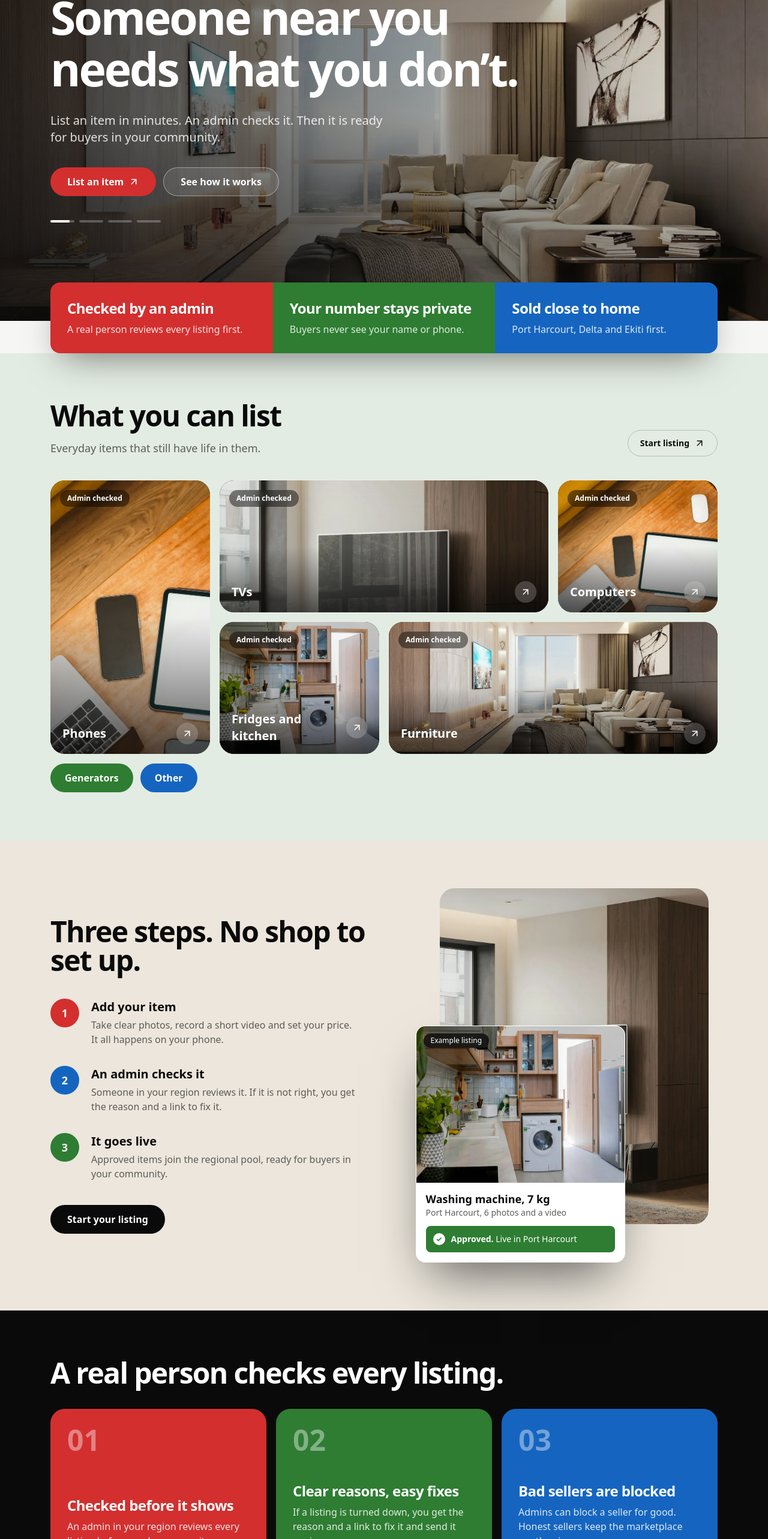
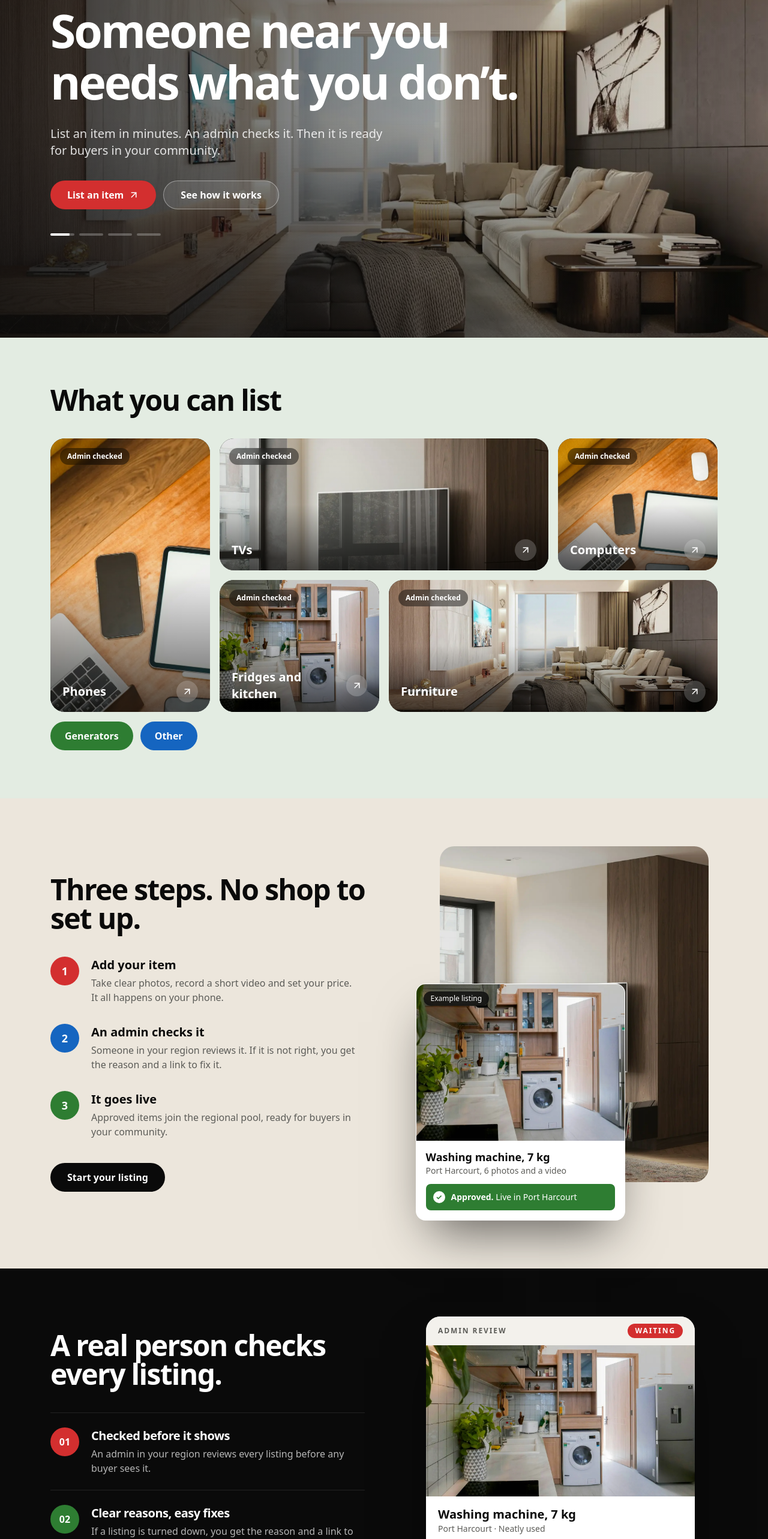
Before and after one commit to Ighodalo-Labs/obn-nation, a Next.js app in the folder apps/web/: page / in a window 1280 px wide. Shown: the part 234-2800 px from the top of the page at 60% size. Built offline with nearby package versions, Linux system fonts and the light colour scheme.

Commit message:
Landing: remove strip and dashes, new safety review card, FAQ, About, closing section, footer hovers, full-height hero; animated sign-in with code boxes
Co-Authored-By: Claude Sonnet 5.5 <noreply@anthropic.com>
Claude-Session: https://claude.ai/code/session_01SF3RpkDHhw3UuovDGoZzDL

```diff
--- a/apps/web/app/layout.tsx
+++ b/apps/web/app/layout.tsx
@@ -3,7 +3,7 @@ import '@fontsource-variable/manrope';
 import './globals.css';
 
 export const metadata: Metadata = {
-  title: 'OBN NATION — Connecting People',
+  title: 'OBN NATION | Connecting People',
   description: 'OBN NATION is a Nigerian community-driven decluttering and asset-liquidation marketplace.',
 };
 
--- a/apps/web/app/page.tsx
+++ b/apps/web/app/page.tsx
@@ -3,7 +3,7 @@ import Link from 'next/link';
 import type { Metadata } from 'next';
 import { LandingMotion } from '@/components/landing/LandingMotion';
 import { ListingCard } from '@/components/landing/ListingCard';
-import { ArrowUpRight } from 'lucide-react';
+import { ArrowUpRight, Check } from 'lucide-react';
 
 
 const ABOUT = [
@@ -27,12 +27,6 @@ const TILES = [
 ];
 const MORE = ['Generators', 'Other'];
 
-const PROOF = [
-  { title: 'Checked by an admin', text: 'A real person reviews every listing first.', bg: 'bg-brand-red' },
-  { title: 'Your number stays private', text: 'Buyers never see your name or phone.', bg: 'bg-brand-green' },
-  { title: 'Sold close to home', text: 'Port Harcourt, Delta and Ekiti first.', bg: 'bg-brand-blue' },
-];
-
 const TRUST = [
   { n: '01', title: 'Checked before it shows', text: 'An admin in your region reviews every listing before any buyer sees it.', bg: 'bg-brand-red' },
   { n: '02', title: 'Clear reasons, easy fixes', text: 'If a listing is turned down, you get the reason and a link to fix it and send it again.', bg: 'bg-brand-green' },
@@ -55,9 +49,9 @@ const FAQ = [
 
 // LP-4: title, description from the first sentence of the About copy, and Open Graph.
 export const metadata: Metadata = {
-  title: 'OBN NATION — Connecting People',
+  title: 'OBN NATION | Connecting People',
   description: ABOUT[0].split('. ')[0] + '.',
-  openGraph: { title: 'OBN NATION — Connecting People', description: ABOUT[0].split('. ')[0] + '.', type: 'website' },
+  openGraph: { title: 'OBN NATION | Connecting People', description: ABOUT[0].split('. ')[0] + '.', type: 'website' },
 };
 
 const FULL = 'ml-[calc(50%-50vw)] w-screen';
@@ -125,7 +119,7 @@ export default function Home() {
         </div>
         <div className="absolute inset-0 -z-10 bg-gradient-to-r from-[#0A0A0A]/80 via-[#0A0A0A]/40 to-transparent" aria-hidden="true" />
         <div className="absolute inset-0 -z-10 bg-gradient-to-t from-[#0A0A0A]/50 via-transparent to-transparent" aria-hidden="true" />
-        <div className={`${INNER} flex min-h-[620px] flex-col justify-center pb-28 pt-16 lg:min-h-[700px]`}>
+        <div className={`${INNER} flex min-h-[calc(100svh-4.5rem)] flex-col justify-center pb-24 pt-16`}>
           <p className="hero-fade mb-6 flex items-center gap-3 text-xs font-semibold uppercase tracking-[0.24em] text-white/80" style={{ ['--d' as string]: '.1s' }}>
             <span className="flex h-1 w-12 overflow-hidden rounded-full" aria-hidden="true"><i className="flex-1 bg-brand-red" /><i className="flex-1 bg-brand-green" /><i className="flex-1 bg-brand-blue" /></span>
             One Beta Nation
@@ -147,27 +141,9 @@ export default function Home() {
         </div>
       </section>
 
-      {/* Proof strip: three colour blocks, no icons */}
-      <section className={`${INNER} relative z-10 -mt-16`}>
-        <ul className="grid overflow-hidden rounded-2xl shadow-[0_24px_60px_-20px_rgba(0,0,0,.5)] sm:grid-cols-3" data-reveal>
-          {PROOF.map(({ title, text, bg }) => (
-            <li key={title} className={`${bg} p-7 text-white`}>
-              <b className="font-display block text-2xl font-extrabold leading-tight tracking-tight">{title}</b>
-              <span className="mt-2 block text-base text-white/85">{text}</span>
-            </li>
-          ))}
-        </ul>
-      </section>
-
       {/* What you can list: photo grid */}
       <section className={`${BLEED} bg-[#E3ECE2]`} aria-labelledby="list-h"><div className={`${INNER} py-14 sm:py-20`}>
-        <div className="flex flex-col justify-between gap-4 sm:flex-row sm:items-end" data-reveal>
-          <div className="max-w-2xl">
-            <h2 id="list-h" className={H2}>What you can list</h2>
-            <p className="mt-4 text-lg text-[#5C5C58]">Everyday items that still have life in them.</p>
-          </div>
-          <Link href="/list" className="flex min-h-11 w-fit items-center gap-2 rounded-full border border-black/20 px-5 text-sm font-semibold transition-colors hover:border-[#0A0A0A] hover:bg-[#0A0A0A] hover:text-white">Start listing <ArrowUpRight size={18} aria-hidden="true" /></Link>
-        </div>
+        <h2 id="list-h" className={H2} data-reveal>What you can list</h2>
         <ul className="mt-10 grid auto-rows-[200px] grid-cols-2 gap-3 sm:auto-rows-[220px] sm:grid-cols-4 sm:gap-4">
           {TILES.map((t) => (
             <li key={t.label} className={`${t.span} col-span-1`} data-reveal>
@@ -219,33 +195,62 @@ export default function Home() {
 
       {/* Safety */}
       <section id="safety" className={`${BLEED} bg-[#0A0A0A] text-white`} aria-labelledby="safe-h">
-        <div className={`${INNER} py-14 sm:py-20`}>
-          <h2 id="safe-h" className={`${H2} max-w-3xl`} data-reveal>A real person checks every listing.</h2>
-          <ul className="mt-9 grid gap-4 md:grid-cols-3">
+        <div className={`${INNER} grid items-center gap-12 py-14 sm:py-20 lg:grid-cols-[1fr_1fr] lg:gap-16`}>
+          <div>
+            <h2 id="safe-h" className={H2} data-reveal>A real person checks every listing.</h2>
+            <ol className="mt-10 flex flex-col">
               {TRUST.map(({ n, title, text, bg }) => (
-              <li key={title} className={`${bg} flex min-h-[260px] flex-col justify-between rounded-3xl p-7 transition-transform duration-300 hover:-translate-y-1`} data-reveal>
-                <span className="font-display text-5xl font-extrabold text-white/40">{n}</span>
+                <li key={title} className="group flex gap-5 border-t border-white/10 py-6 transition-colors hover:border-white/40" data-reveal>
+                  <span className={`${bg} flex h-12 w-12 shrink-0 items-center justify-center rounded-full font-display text-base font-extrabold text-white transition-transform duration-300 group-hover:scale-110`}>{n}</span>
                   <span>
-                  <h3 className="font-display text-2xl font-extrabold leading-tight tracking-tight text-white">{title}</h3>
-                  <p className="mt-2 text-base text-white/85">{text}</p>
+                    <h3 className="font-display text-xl font-extrabold tracking-tight">{title}</h3>
+                    <p className="mt-1 max-w-md text-base text-white/70">{text}</p>
                   </span>
                 </li>
               ))}
+            </ol>
+          </div>
+          <div className="relative mx-auto w-full max-w-md" data-reveal aria-hidden="true">
+            <div className="overflow-hidden rounded-3xl bg-white text-[#0A0A0A] shadow-[0_40px_90px_-30px_rgba(0,0,0,.8)]">
+              <div className="flex items-center justify-between bg-[#F3F1EC] px-5 py-3 text-xs font-semibold uppercase tracking-[0.16em] text-[#5C5C58]">
+                <span>Admin review</span><span className="rounded-full bg-brand-red px-3 py-1 text-white">Waiting</span>
+              </div>
+              <div className="relative aspect-[16/9]"><Image src="/photos/kitchen.webp" alt="" fill sizes="400px" className="object-cover" /></div>
+              <div className="px-5 pb-5 pt-4">
+                <b className="font-display text-xl font-extrabold">Washing machine, 7 kg</b>
+                <p className="text-sm text-[#5C5C58]">Port Harcourt · Neatly used</p>
+                <ul className="mt-4 grid gap-2 text-sm font-medium">
+                  {['Photos are clear', 'Video plays', 'Price looks fair', 'Item is allowed'].map((c) => (
+                    <li key={c} className="flex items-center gap-3"><span className="flex h-5 w-5 items-center justify-center rounded-full bg-brand-green text-white"><Check size={13} strokeWidth={3} /></span>{c}</li>
+                  ))}
                 </ul>
+                <div className="mt-5 grid grid-cols-2 gap-3 text-center text-sm font-semibold">
+                  <span className="rounded-full border border-black/20 py-3">Reject</span>
+                  <span className="rounded-full bg-brand-green py-3 text-white">Approve</span>
+                </div>
+              </div>
+            </div>
+          </div>
         </div>
       </section>
 
       {/* FAQ */}
-      <section id="faq" className={`${BLEED} bg-[#F3E2DF]`} aria-labelledby="faq-h"><div className={`${INNER} grid gap-10 py-14 sm:py-20 lg:grid-cols-[.8fr_1.2fr]`}>
-        <h2 id="faq-h" className={H2} data-reveal>Questions, answered.</h2>
-        <div className="divide-y divide-black/10 border-y border-black/10" data-reveal>
-          {FAQ.map((f) => (
-            <details key={f.q} className="group py-5">
-              <summary className="flex min-h-12 items-center justify-between gap-6 text-lg font-semibold">
-                {f.q}
+      <section id="faq" className={`${BLEED} bg-[#F3E2DF]`} aria-labelledby="faq-h">
+        <div className={`${INNER} grid gap-10 py-14 sm:py-20 lg:grid-cols-[.8fr_1.2fr] lg:gap-16`}>
+          <div className="lg:sticky lg:top-28 lg:self-start" data-reveal>
+            <h2 id="faq-h" className={H2}>Questions, answered.</h2>
+            <p className="mt-5 max-w-sm text-lg text-[#4A3F3C]">Short answers about listing, checking and fixing.</p>
+            <Link href="/list" className={`${BTN} mt-8 w-fit bg-[#0A0A0A] text-white hover:bg-brand-red focus-visible:outline-[#0A0A0A]`}>Start a listing</Link>
+          </div>
+          <div className="flex flex-col gap-3">
+            {FAQ.map((f, i) => (
+              <details key={f.q} className="group overflow-hidden rounded-2xl bg-white/70 transition-colors open:bg-white hover:bg-white" data-reveal>
+                <summary className="flex min-h-16 items-center gap-4 px-5 py-4 text-lg font-semibold">
+                  <span className={`flex h-9 w-9 shrink-0 items-center justify-center rounded-full font-display text-sm font-extrabold text-white ${['bg-brand-red', 'bg-brand-green', 'bg-brand-blue'][i % 3]}`}>{i + 1}</span>
+                  <span className="flex-1">{f.q}</span>
                   <span className="plus flex h-9 w-9 shrink-0 items-center justify-center rounded-full border border-black/15 text-xl transition-transform" aria-hidden="true">+</span>
                 </summary>
-              <p className="mt-3 max-w-xl text-base text-[#5C5C58]">{f.a}</p>
+                <p className="px-5 pb-5 pl-[4.25rem] text-base text-[#5C5C58]">{f.a}</p>
               </details>
             ))}
           </div>
@@ -254,18 +259,17 @@ export default function Home() {
 
       {/* About (PRD 3, client copy word for word) */}
       <section id="about" className={`${BLEED} bg-[#E2EAF4]`} aria-labelledby="about-h">
-        <div className={`${INNER} grid gap-12 py-14 sm:py-20 lg:grid-cols-[.8fr_1.2fr]`}>
-          <div data-reveal>
-            <h2 id="about-h" className={H2}>About OBN NATION</h2>
-            <ul className="mt-8 flex flex-col gap-3">
-              {VALUES.map((v) => (
-                <li key={v.title} className="flex items-center gap-3 text-lg font-semibold">
-                  <span className={`h-6 w-1.5 rounded-full ${v.bar}`} aria-hidden="true" />{v.title}
+        <div className={`${INNER} py-14 sm:py-20`}>
+          <h2 id="about-h" className={`${H2} max-w-4xl`} data-reveal>About OBN NATION</h2>
+          <ul className="mt-10 grid gap-3 md:grid-cols-3">
+            {VALUES.map((v, i) => (
+              <li key={v.title} className={`${['bg-brand-red', 'bg-brand-green', 'bg-brand-blue'][i]} rounded-2xl p-6 text-white transition-transform duration-300 hover:-translate-y-1`} data-reveal>
+                <span className="font-display text-sm font-extrabold text-white/60">0{i + 1}</span>
+                <b className="font-display mt-6 block text-2xl font-extrabold leading-tight tracking-tight">{v.title}</b>
               </li>
             ))}
           </ul>
-          </div>
-          <div className="flex flex-col gap-5 text-lg leading-relaxed text-[#2B2B28]" data-reveal>
+          <div className="mt-10 grid gap-8 text-lg leading-relaxed text-[#2B2B28] lg:grid-cols-3" data-reveal>
             {ABOUT.map((p) => <p key={p}>{p}</p>)}
           </div>
         </div>
@@ -273,11 +277,25 @@ export default function Home() {
 
       {/* Closing call to action */}
       <section className={`${BLEED} relative isolate overflow-hidden bg-[#0A0A0A]`}>
-        <Image src="/photos/kitchen.webp" alt="" fill sizes="100vw" className="-z-20 object-cover object-center" />
-        <div className="absolute inset-0 -z-10 bg-[#0A0A0A]/65" aria-hidden="true" />
-        <div className={`${INNER} flex flex-col items-center py-16 text-center sm:py-24`}>
-          <h2 className="max-w-3xl text-4xl font-semibold leading-[1.05] tracking-[-0.035em] text-white sm:text-6xl" data-reveal>Got something to sell?</h2>
-          <Link href="/list" className={`${BTN} mt-9 bg-brand-red text-white hover:bg-brand-green focus-visible:outline-white`}>List an item</Link>
+        <Image src="/photos/living-room.webp" alt="" fill sizes="100vw" className="-z-20 object-cover object-[70%_50%]" />
+        <div className="absolute inset-0 -z-10 bg-gradient-to-r from-[#0A0A0A]/90 via-[#0A0A0A]/65 to-[#0A0A0A]/30" aria-hidden="true" />
+        <div className={`${INNER} grid items-center gap-10 py-16 sm:py-24 lg:grid-cols-[1.2fr_.8fr]`}>
+          <div>
+            <h2 className="font-display text-[clamp(2.4rem,6vw,4.8rem)] font-extrabold leading-[1.02] tracking-[-0.04em] text-white" data-reveal>Got something to sell?</h2>
+            <p className="mt-5 max-w-lg text-lg text-white/80" data-reveal>Take photos, record a short video, set a price. An admin does the rest.</p>
+            <div className="mt-8 flex flex-col gap-3 sm:flex-row" data-reveal>
+              <Link href="/list" className={`${BTN} gap-2 bg-brand-red text-white hover:bg-white hover:text-[#0A0A0A] focus-visible:outline-white`}>List an item <ArrowUpRight size={18} aria-hidden="true" /></Link>
+              <a href="#how" className={`${BTN} border border-white/40 text-white hover:border-white hover:bg-white/10 focus-visible:outline-white`}>See how it works</a>
+            </div>
+          </div>
+          <ul className="grid gap-3" data-reveal>
+            {[['1', 'bg-brand-red', 'Add photos and a video'], ['2', 'bg-brand-blue', 'An admin checks it'], ['3', 'bg-brand-green', 'It goes live']].map(([n, c, t]) => (
+              <li key={n} className="flex items-center gap-4 rounded-2xl bg-white/10 p-4 text-white backdrop-blur">
+                <span className={`${c} flex h-10 w-10 items-center justify-center rounded-full font-display font-extrabold`}>{n}</span>
+                <span className="text-lg font-semibold">{t}</span>
+              </li>
+            ))}
+          </ul>
         </div>
       </section>
 
@@ -290,14 +308,14 @@ export default function Home() {
               <span className="font-display text-xl font-extrabold tracking-tight text-white">OBN NATION</span>
             </div>
             <p className="max-w-xs text-base">One Beta Nation. A community marketplace that turns things you don’t use into value.</p>
-            <Link href="/list" className={`${BTN} bg-brand-red text-white hover:bg-brand-green focus-visible:outline-white`}>List an item</Link>
+            <Link href="/list" className={`${BTN} bg-brand-red text-white transition-all hover:bg-white hover:text-[#0A0A0A] active:scale-95 focus-visible:outline-white`}>List an item</Link>
           </div>
           <nav aria-label="Footer" className="flex flex-col">
             <b className="mb-2 text-sm uppercase tracking-[0.2em] text-white">Explore</b>
-            <a href="#how" className="flex min-h-11 items-center hover:text-white">How it works</a>
-            <a href="#safety" className="flex min-h-11 items-center hover:text-white">Safety</a>
-            <a href="#faq" className="flex min-h-11 items-center hover:text-white">FAQ</a>
-            <a href="#about" className="flex min-h-11 items-center hover:text-white">About</a>
+            <a href="#how" className="-mx-3 flex min-h-11 items-center rounded-full px-3 transition-all hover:bg-white/10 hover:pl-5 hover:text-white active:bg-white/20 focus-visible:outline focus-visible:outline-2 focus-visible:outline-white">How it works</a>
+            <a href="#safety" className="-mx-3 flex min-h-11 items-center rounded-full px-3 transition-all hover:bg-white/10 hover:pl-5 hover:text-white active:bg-white/20 focus-visible:outline focus-visible:outline-2 focus-visible:outline-white">Safety</a>
+            <a href="#faq" className="-mx-3 flex min-h-11 items-center rounded-full px-3 transition-all hover:bg-white/10 hover:pl-5 hover:text-white active:bg-white/20 focus-visible:outline focus-visible:outline-2 focus-visible:outline-white">FAQ</a>
+            <a href="#about" className="-mx-3 flex min-h-11 items-center rounded-full px-3 transition-all hover:bg-white/10 hover:pl-5 hover:text-white active:bg-white/20 focus-visible:outline focus-visible:outline-2 focus-visible:outline-white">About</a>
           </nav>
           <div className="flex flex-col">
             <b className="mb-2 text-sm uppercase tracking-[0.2em] text-white">Where we are</b>
```
Also changed, not shown: apps/web/app/globals.css (+16 -0 lines), apps/web/components/sign-in/SignInFlow.tsx (+22 -10 lines). Lines whose indentation alone changed are shown as unchanged.
